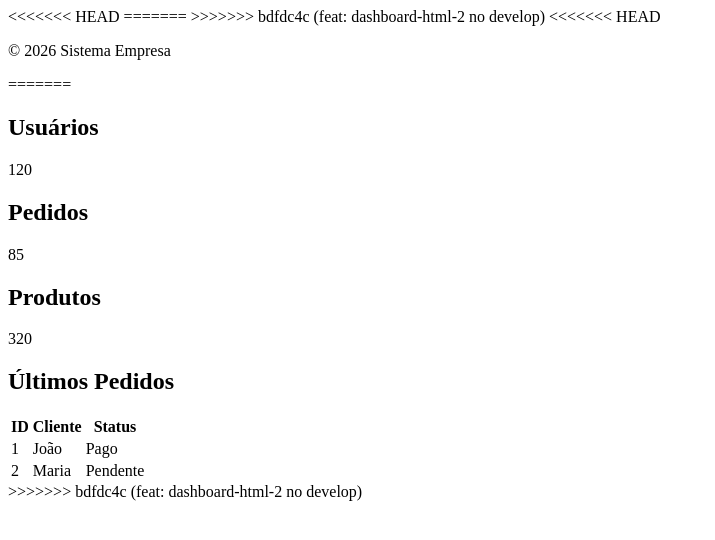
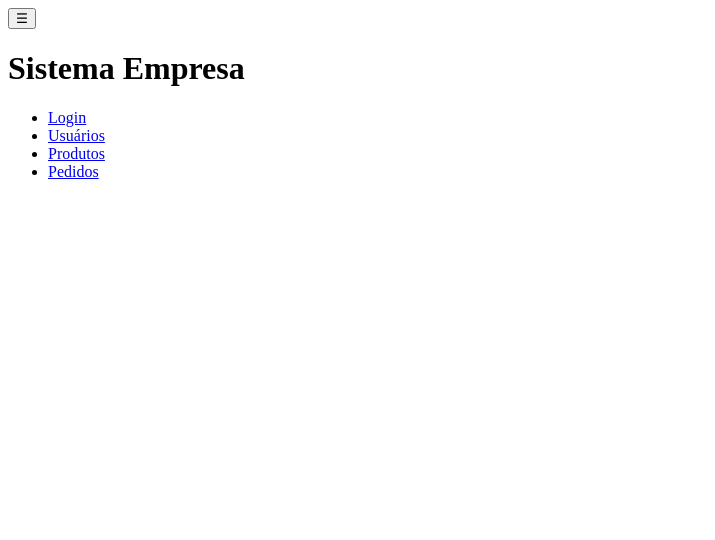
Before and after one commit to ricardoprofessor45-a11y/sistema-empresa, a plain HTML site: page index.html in a window 1280 px wide. Shown: the whole page, without its empty margins (0-715 px from the left). Drawn offline with Linux system fonts and the light colour scheme.

Commit message:
feature/ dashboard-html-1

```diff
--- a/index.html
+++ b/index.html
@@ -1,77 +1,36 @@
-<!doctype html>
+<!DOCTYPE html>
 <html lang="pt-br">
-<<<<<<< HEAD
-
 <head>
     <meta charset="UTF-8">
     <meta name="viewport" content="width=device-width, initial-scale=1.0">
-=======
-  <head>
-    <meta charset="UTF-8" />
-    <meta name="viewport" content="width=device-width, initial-scale=1.0" />
->>>>>>> bdfdc4c (feat: dashboard-html-2 no develop)
     <title>Sistema Empresa</title>
-    <link rel="stylesheet" href="css/global.css" />
-    <link rel="stylesheet" href="css/header.css" />
-    <link rel="stylesheet" href="css/sidebar.css" />
-    <link rel="stylesheet" href="css/dashboard.css" />
-    <link rel="stylesheet" href="css/footer.css" />
-  </head>
+    <link rel="stylesheet" href="css/global.css">
+    <link rel="stylesheet" href="css/header.css">
+    <link rel="stylesheet" href="css/sidebar.css">
+    <link rel="stylesheet" href="css/dashboard.css">
+    <link rel="stylesheet" href="css/footer.css">
+</head>
 
-<<<<<<< HEAD
 <body>
 
-<!-- ignorar comentario -->
-    </main>
-    </div>
-    <footer class="footer">
-        <p>© 2026 Sistema Empresa</p>
-    </footer>
-    <script src="js/app.js"></script>
-    <script src="js/sidebar.js"></script>
+    <header class="header">
+        <button id="menu-btn">☰</button>
+        <h1>Sistema Empresa</h1>
+    </header>
+
+    <div class="container">
+        <aside class="sidebar" id="sidebar">
+            <ul>
+                <li><a href="login.html">Login</a></li>
+                <li><a href="#">Usuários</a></li>
+                <li><a href="#">Produtos</a></li>
+                <li><a href="#">Pedidos</a></li>
+            </ul>
+        </aside>
+
+        <main class="content"></main>
+
+
+
 </body>
-
 </html>
-=======
-  <body>
-    <section class="cards">
-      <div class="card">
-        <h2>Usuários</h2>
-        <p>120</p>
-      </div>
-      <div class="card">
-        <h2>Pedidos</h2>
-        <p>85</p>
-      </div>
-      <div class="card">
-        <h2>Produtos</h2>
-        <p>320</p>
-      </div>
-    </section>
-    <section class="table-section">
-      <h2>Últimos Pedidos</h2>
-      <table>
-        <thead>
-          <tr>
-            <th>ID</th>
-            <th>Cliente</th>
-            <th>Status</th>
-          </tr>
-        </thead>
-        <tbody>
-          <tr>
-            <td>1</td>
-            <td>João</td>
-            <td>Pago</td>
-          </tr>
-          <tr>
-            <td>2</td>
-            <td>Maria</td>
-            <td>Pendente</td>
-          </tr>
-        </tbody>
-      </table>
-    </section>
-  </body>
-</html>
->>>>>>> bdfdc4c (feat: dashboard-html-2 no develop)
```
